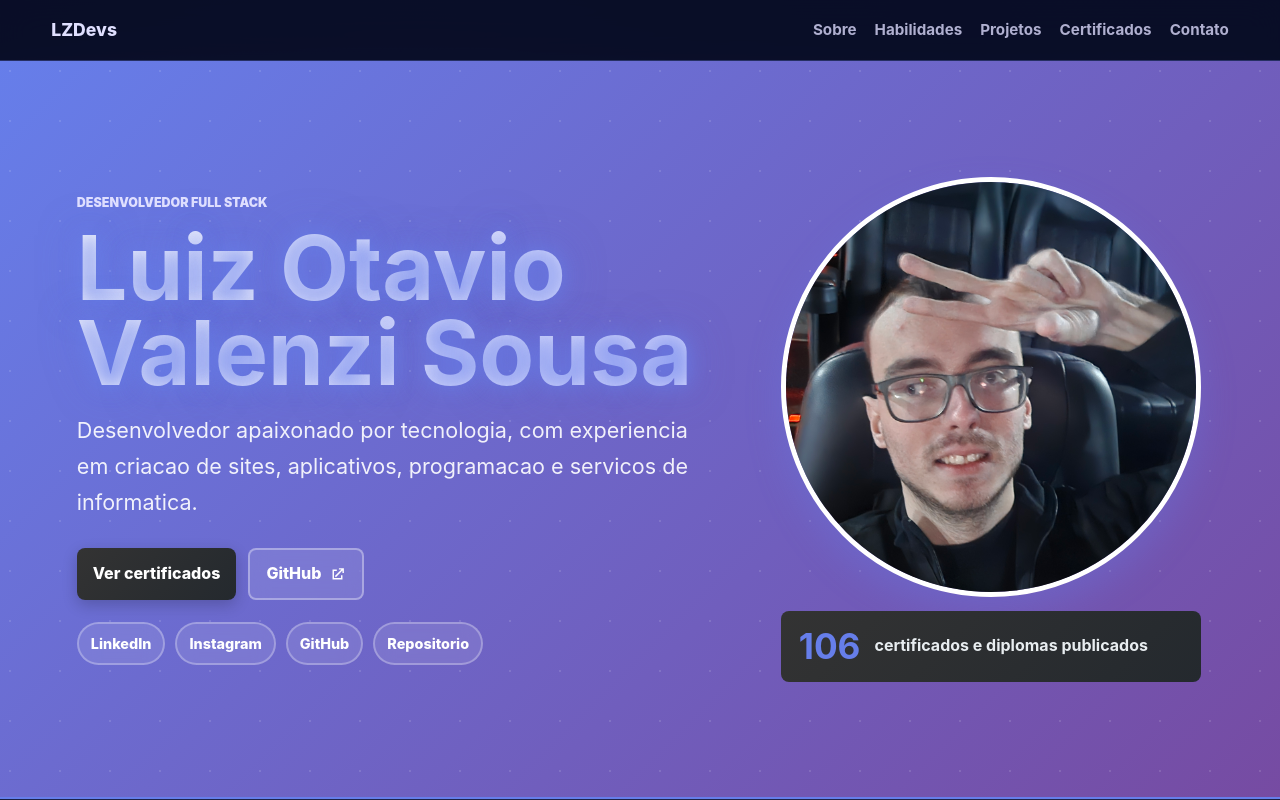
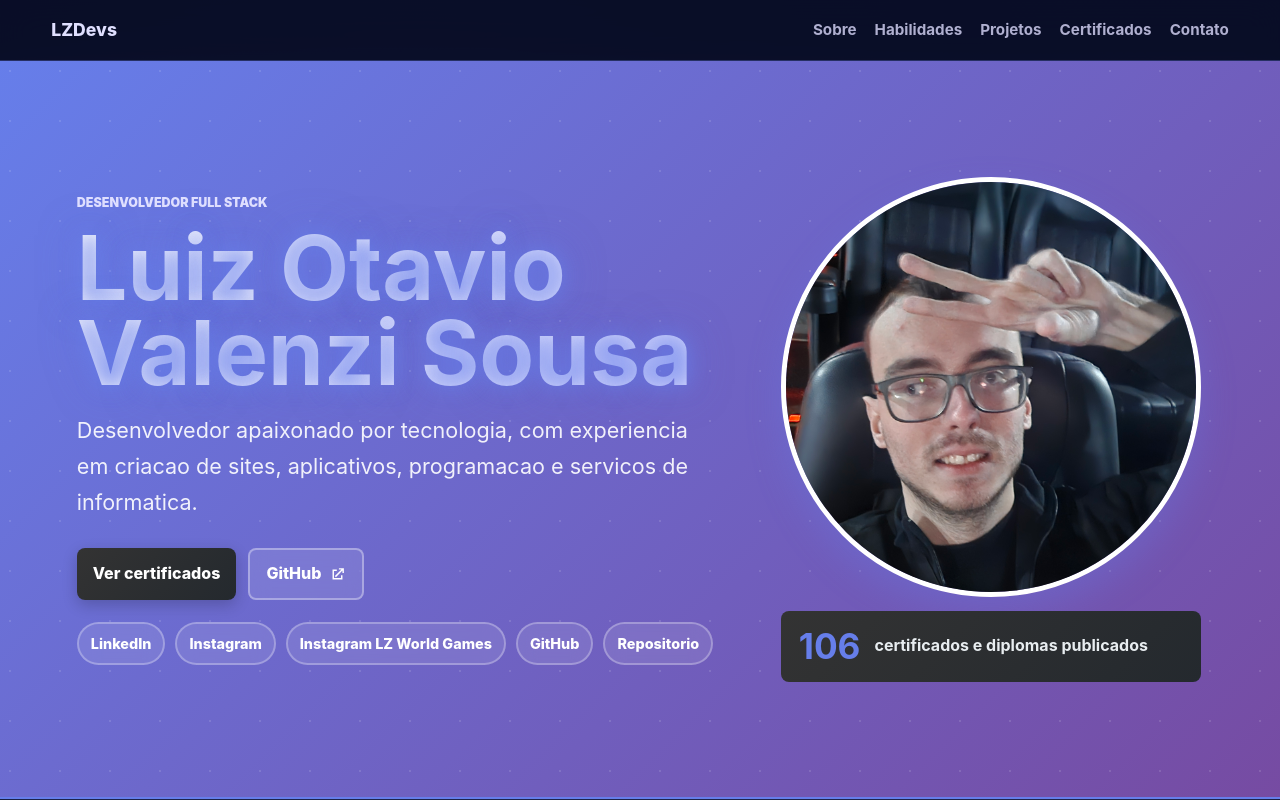
Before and after one commit to lzvsrx/lzdev, a React (Vite) app: page / in a window 1280 px wide. Shown: the top 800 px of the page. Built offline with nearby package versions, Linux system fonts and the light colour scheme; the HTML template or start-up script is replaced by a standard one.

Commit message:
Add LZ World Games Instagram link

```diff
--- a/src/App.tsx
+++ b/src/App.tsx
@@ -6,6 +6,7 @@ import { githubRepositories } from './repositories';
 const socialLinks = [
   { label: 'LinkedIn', href: 'https://www.linkedin.com/in/luiz-otavio-valenzi-sousa-1180bb360/' },
   { label: 'Instagram', href: 'https://www.instagram.com/luizotaviovs/' },
+  { label: 'Instagram LZ World Games', href: 'https://www.instagram.com/lzworldgames/' },
   { label: 'GitHub', href: 'https://github.com/lzvsrx' },
   { label: 'Repositorio', href: 'https://github.com/lzvsrx/lzworldstech-dev' },
 ];
```
Also changed, not shown: 1 other file (tests, documents, lock files or other folders).
